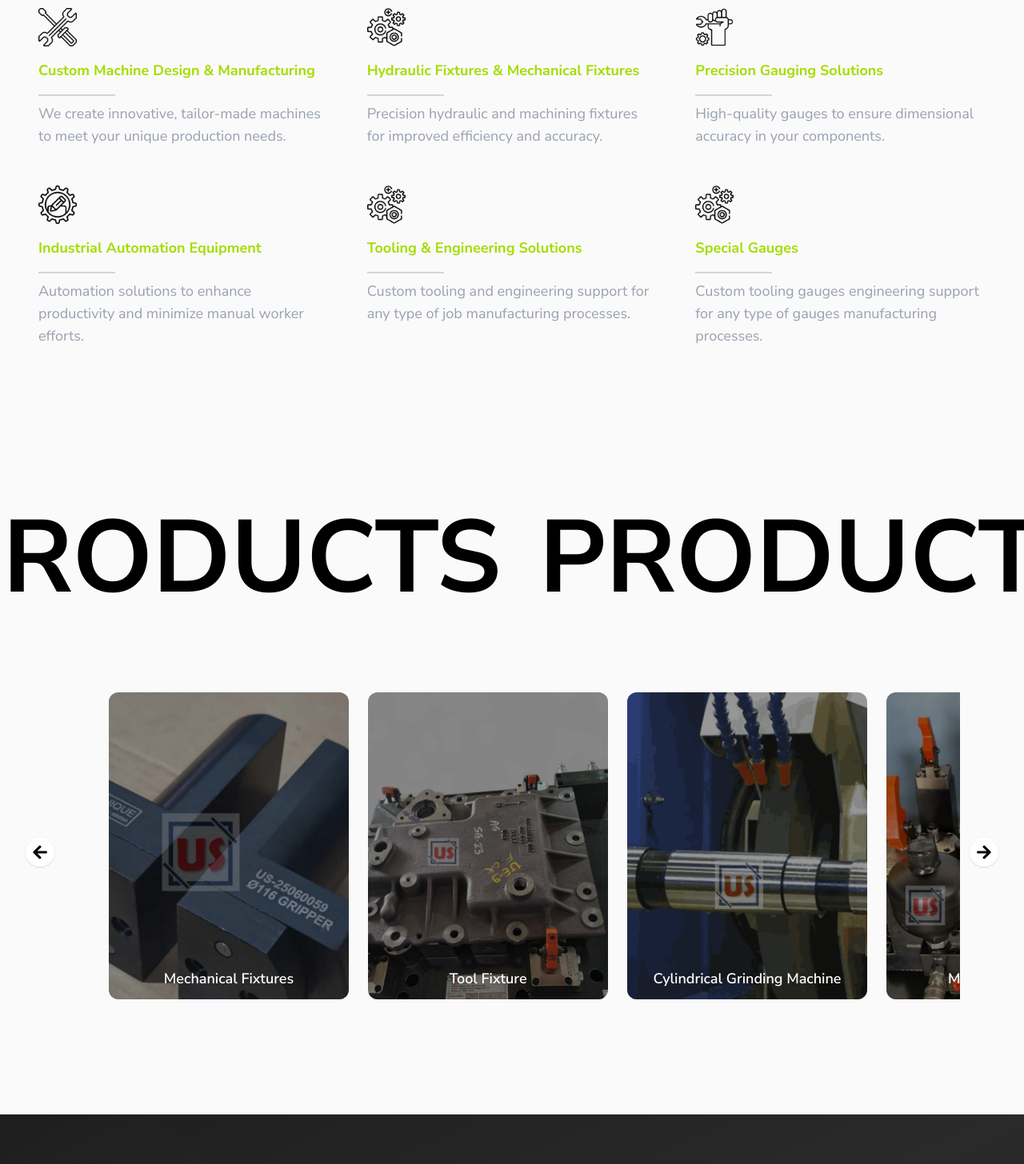
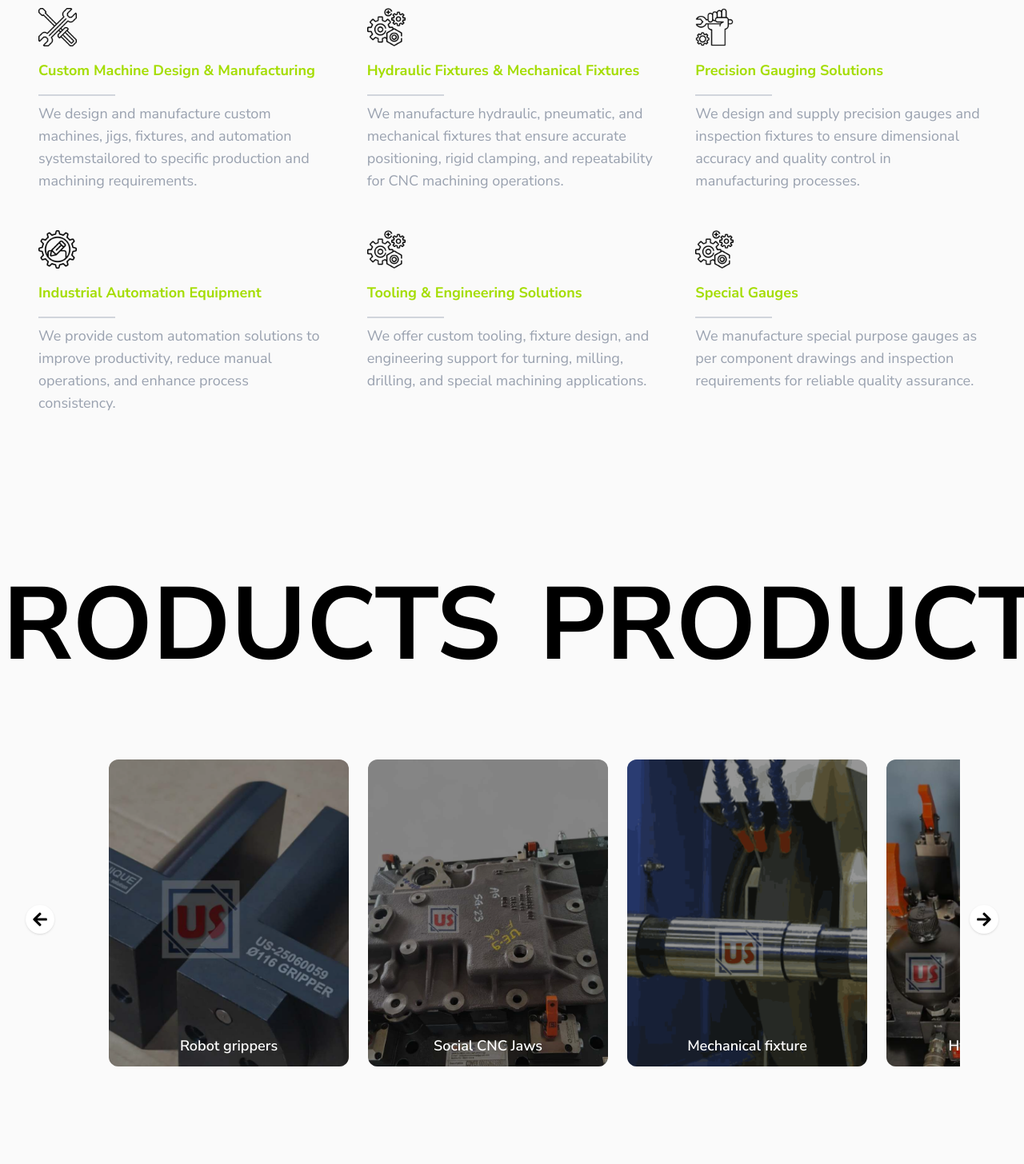
Before and after one commit to Viraj12120/unique-solutionss, a React (Vite) app: page / in a window 1280 px wide. Shown: the part 2140-3596 px from the top of the page at 80% size. Built offline with nearby package versions, Linux system fonts and the light colour scheme.

Commit message:
updated Courausal data

```diff
--- a/src/components/Aboutus.jsx
+++ b/src/components/Aboutus.jsx
@@ -24,31 +24,31 @@ const Aboutus = () => {
 	const carouselItems = [
 		{
 			src: "/wm2.jpg",
-			title: "Mechanical Fixtures",
+			title: "Robot grippers",
 			description:
 				"Engineered for precision and durability, our hydraulic jigs streamline machining operations by ensuring stable, repeatable clamping — ideal for high-pressure production environments.",
 		},
 		{
 			src: "/wm3.jpg",
-			title: "Tool Fixture",
+			title: "Social CNC Jaws",
 			description:
 				"Robust and versatile, our tool fixtures are designed to withstand heavy loads and long production cycles, providing consistent alignment and positioning for complex tooling tasks.",
 		},
 		{
 			src: "/wm06.png",
-			title: "Cylindrical Grinding Machine",
+			title: "Mechanical fixture",
 			description:
 				"Crafted with superior-grade materials, our casting dies support complex geometries and tight tolerances, delivering reliable results in high-volume die casting applications.",
 		},
 		{
 			src: "/wm13.jpg",
-			title: "Machining Fixture",
+			title: "Hydraulic fixtures",
 			description:
 				"These fixtures ensure precise positioning and secure workpiece holding during multi-axis machining, increasing throughput and minimizing rework in mass production lines.",
 		},
 		{
 			src: "/wm6.jpg",
-			title: " Inspection Fixture",
+			title: " CMM Fixture",
 			description:
 				"Heavy-duty clamping solution built for integration into automated systems, offering high holding force, quick release mechanisms, and enhanced operator safety.",
 		},
@@ -164,32 +164,32 @@ const Aboutus = () => {
 							{
 								icon: "/repair.png",
 								title: "Custom Machine Design & Manufacturing",
-								desc: "We create innovative, tailor-made machines to meet your unique production needs.",
+								desc: "We design and manufacture custom machines, jigs, fixtures, and automation systemstailored to specific production and machining requirements.",
 							},
 							{
 								icon: "/components.png",
 								title: "Hydraulic Fixtures & Mechanical Fixtures",
-								desc: "Precision hydraulic and machining fixtures for improved efficiency and accuracy.",
+								desc: "We manufacture hydraulic, pneumatic, and mechanical fixtures that ensure accurate positioning, rigid clamping, and repeatability for CNC machining operations.",
 							},
 							{
 								icon: "/tech.png",
 								title: "Precision Gauging Solutions",
-								desc: "High-quality gauges to ensure dimensional accuracy in your components.",
+								desc: "We design and supply precision gauges and inspection fixtures to ensure dimensional accuracy and quality control in manufacturing processes.",
 							},
 							{
 								icon: "/design.png",
 								title: "Industrial Automation Equipment",
-								desc: "Automation solutions to enhance productivity and minimize manual worker efforts.",
+								desc: "We provide custom automation solutions to improve productivity, reduce manual operations, and enhance process consistency.",
 							},
 							{
 								icon: "/rep.png",
 								title: "Tooling & Engineering Solutions",
-								desc: "Custom tooling and engineering support for any type of job manufacturing processes.",
+								desc: "We offer custom tooling, fixture design, and engineering support for turning, milling, drilling, and special machining applications.",
 							},
 							{
 								icon: "/rep.png",
 								title: "Special Gauges",
-								desc: "Custom tooling gauges engineering support for any type of gauges manufacturing processes.",
+								desc: "We manufacture special purpose gauges as per component drawings and inspection requirements for reliable quality assurance.",
 							},
 						].map((service, i) => (
 							<div key={i} className="flex flex-col items-start ">
```
